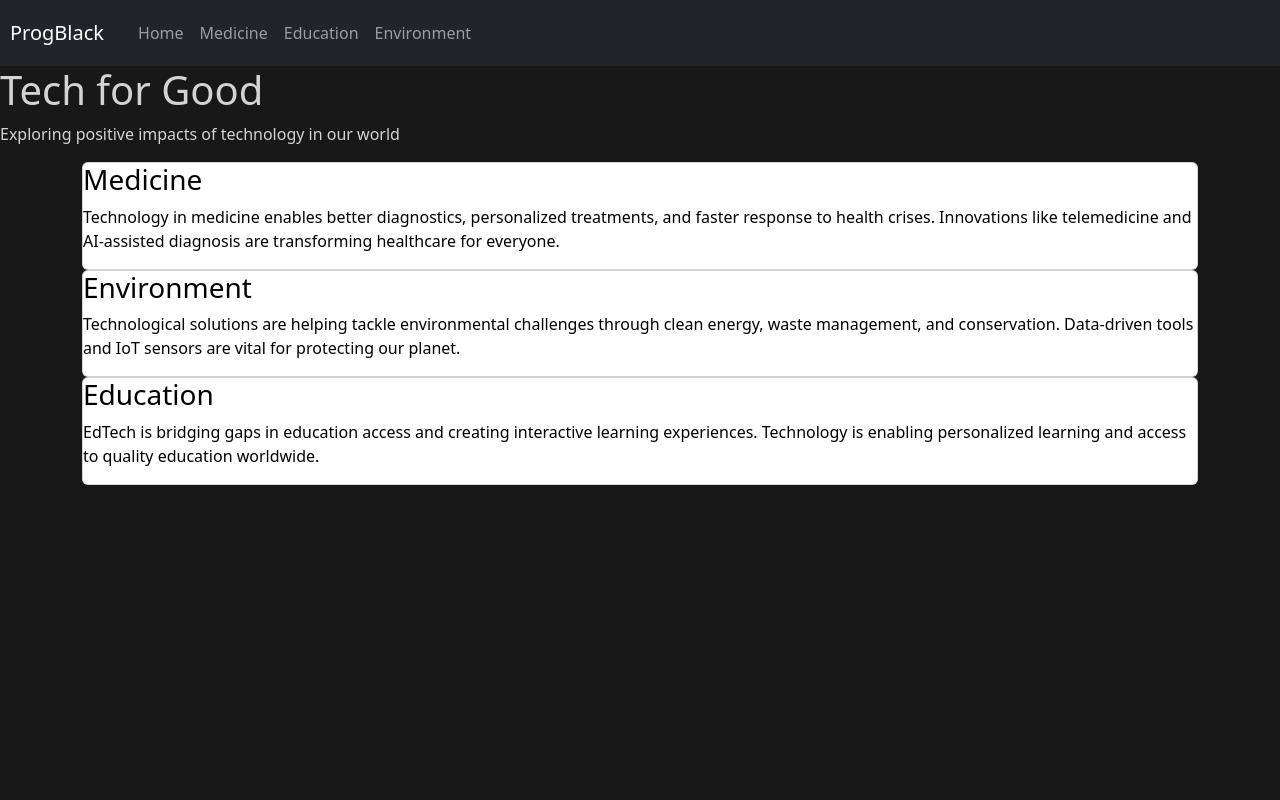
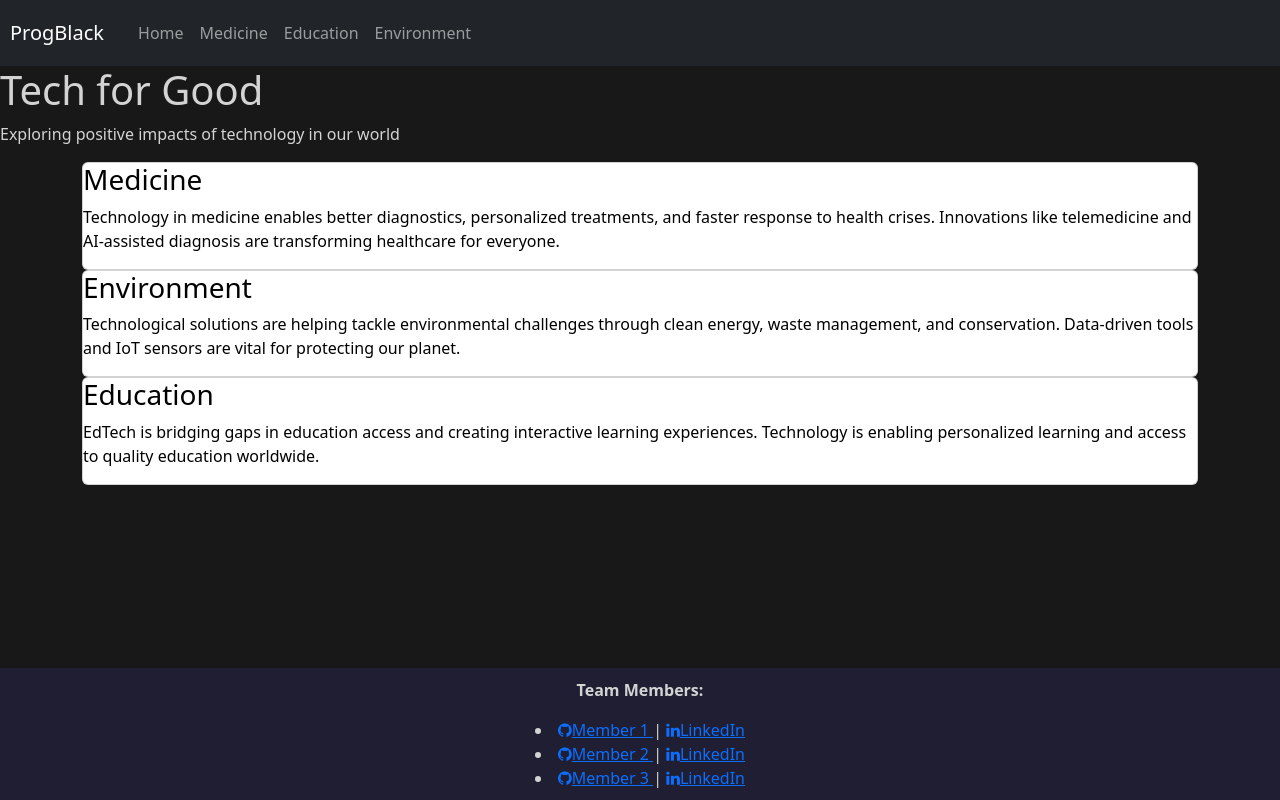
Before and after one commit to L-o-ng/website, a plain HTML site: page index.html in a window 1280 px wide. Drawn offline with nearby package versions, Linux system fonts and the light colour scheme.

Commit message:
Added footer content

```diff
--- a/index.html
+++ b/index.html
@@ -7,7 +7,10 @@
         <title>Welcome</title>
         <meta name="description" content="">
         <meta name="viewport" content="width=device-width, initial-scale=1">
+
+        <link rel="stylesheet" href="https://cdnjs.cloudflare.com/ajax/libs/font-awesome/4.7.0/css/font-awesome.min.css">
         <link href="https://cdn.jsdelivr.net/npm/bootstrap@5.2.3/dist/css/bootstrap.min.css" rel="stylesheet" integrity="sha384-rbsA2VBKQhggwzxH7pPCaAqO46MgnOM80zW1RWuH61DGLwZJEdK2Kadq2F9CUG65" crossorigin="anonymous">
+
         <link rel="stylesheet" href="style.css">
 
         <script src="backstretch.js"></script>
@@ -60,12 +63,43 @@
                   </div>
               </div>
           </section>
+          </body>
 
-          </body>
-          </html>
-
-
-
+          <footer>
+                <div class="container">
+                  <div class="row">
+                    <div class="col">
+                      <p><strong>Team Members:</strong></p>
+                        <ul class="list-unstyled"></ul>
+                        <li>
+                          <a href="https://github.com/member1" target="_blank">
+                          <i class="fa fa-github"></i>Member 1
+                          </a> |
+                          <a href="https://linkedin.com/in/member1" target="_blank">
+                          <i class="fa fa-linkedin"></i>LinkedIn
+                          </a>
+                        </li>
+                        <li>
+                          <a href="https://github.com/member2" target="_blank">
+                          <i class="fa fa-github"></i>Member 2
+                          </a> |
+                          <a href="https://linkedin.com/in/member2" target="_blank">
+                          <i class="fa fa-linkedin"></i>LinkedIn
+                          </a>
+                        </li>
+                        <li>
+                          <a href="https://github.com/member3" target="_blank">
+                          <i class="fa fa-github"></i>Member 3
+                          </a> |
+                          <a href="https://linkedin.com/in/member3" target="_blank">
+                          <i class="fa fa-linkedin"></i>LinkedIn
+                          </a>
+                        </li>
+                        </ul>
+                    </div>
+                  </div>
+                </div></ul></div>
+          </footer>
         <script src="https://cdn.jsdelivr.net/npm/bootstrap@5.2.3/dist/js/bootstrap.bundle.min.js" integrity="sha384-kenU1KFdBIe4zVF0s0G1M5b4hcpxyD9F7jL+jjXkk+Q2h455rYXK/7HAuoJl+0I4" crossorigin="anonymous"></script>
     </body>
 </html>
--- a/style.css
+++ b/style.css
@@ -38,3 +38,13 @@ body {
 .card{
     color: black;
 }
+
+footer {
+    background-color: #1f1e33;
+    color: lightgray;
+    text-align: center;
+    padding: 10px;
+    position: fixed;
+    bottom: 0;
+    width: 100%;
+}
```
